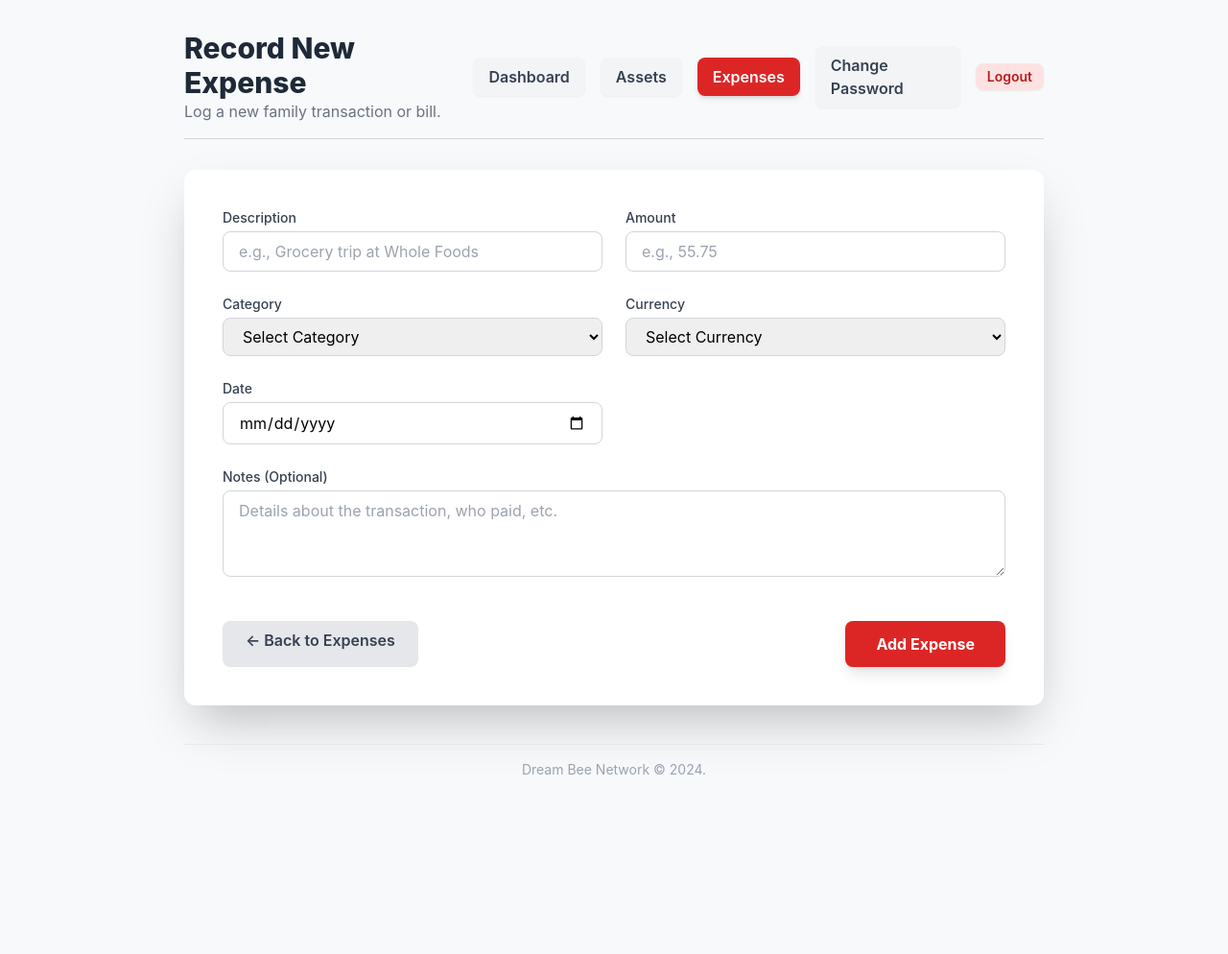
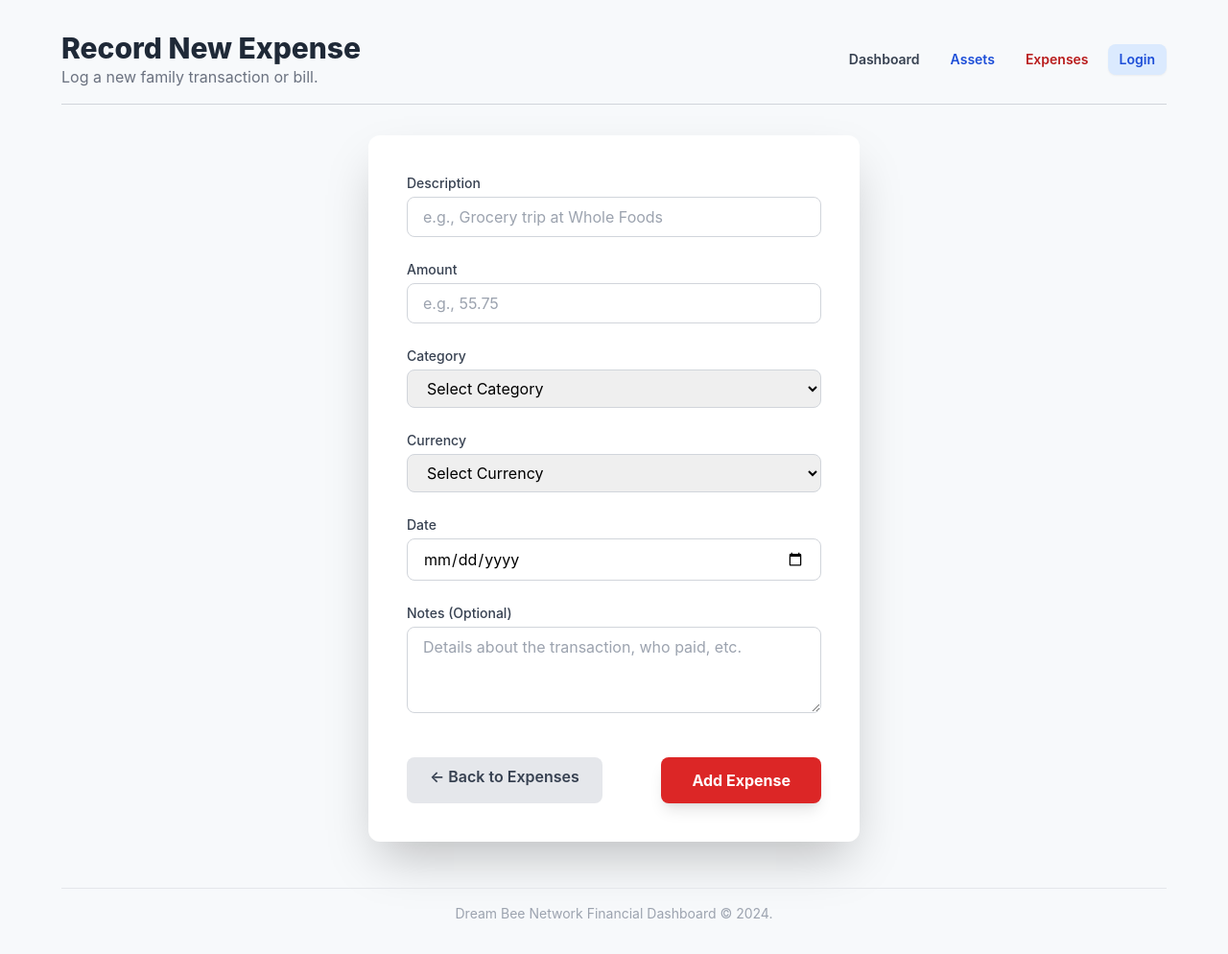
Before and after one commit to foyruser/Family-Financial-Dashboard, a Flask app: template templates/add_expense.html in a window 1280 px wide. Shown: the whole page at 96% size. Before the commit the page ends 807 px from the top, so only its background shows below. Run offline with Flask 3, Linux system fonts and the light colour scheme; the template is opened without the code that fills it, so the values that code supplies are empty; some libraries are stand-ins or nearby versions.

Commit message:
Update add_expense.html

```diff
--- a/templates/add_expense.html
+++ b/templates/add_expense.html
@@ -1,54 +1,16 @@
-<!DOCTYPE html>
-<html lang="en">
-<head>
-    <meta charset="UTF-8">
-    <meta name="viewport" content="width=device-width, initial-scale=1.0">
-    <title>Add New Expense - Dream Bee Network</title>
-    <script src="https://cdn.tailwindcss.com"></script>
-    <style>
-        /* Keeping font family here for consistency */
-        body { font-family: 'Inter', sans-serif; background-color: #f7f9fb; }
-    </style>
-</head>
-<body class="min-h-screen p-4 sm:p-8">
-    <div class="max-w-4xl mx-auto">
+{% extends "base.html" %}
 
-        <header class="flex flex-col sm:flex-row justify-between items-start sm:items-center mb-8 pb-4 border-b border-gray-300">
-            <div class="mb-4 sm:mb-0">
-                <h1 class="text-3xl font-extrabold text-gray-800">Record New Expense</h1>
-                <p class="text-gray-500">Log a new family transaction or bill.</p>
-            </div>
-            <nav class="flex space-x-4 items-center">
-                <a href="{{ url_for('home') }}" class="px-4 py-2 bg-gray-100 text-gray-700 font-semibold rounded-lg hover:bg-gray-200 transition-colors shadow-sm">Dashboard</a>
-                <a href="{{ url_for('index') }}" class="px-4 py-2 bg-gray-100 text-gray-700 font-semibold rounded-lg hover:bg-gray-200 transition-colors shadow-sm">Assets</a>
-                <a href="{{ url_for('expenses') }}" class="px-4 py-2 bg-red-600 text-white font-semibold rounded-lg shadow-md">Expenses</a>
-                <a href="{{ url_for('change_password') }}" class="px-4 py-2 bg-gray-100 text-gray-700 font-semibold rounded-lg hover:bg-gray-200 transition-colors shadow-sm">Change Password</a>
-                <a href="{{ url_for('logout') }}" class="ml-3 px-3 py-1 text-sm bg-red-100 text-red-700 font-semibold rounded-lg hover:bg-red-200 transition-colors shadow-sm">Logout</a>
-            </nav>
-        </header>
+{% block title %}Record New Expense{% endblock %}
+{% block header_title %}Record New Expense{% endblock %}
+{% block header_subtitle %}Log a new family transaction or bill.{% endblock %}
 
-        {% with messages = get_flashed_messages(with_categories=true) %}
-            {% if messages %}
-                <div class="mb-6 space-y-2">
-                {% for category, message in messages %}
-                    <div class="p-3 text-sm rounded-lg border
-                        {% if category == 'success' %}bg-green-100 text-green-700 border-green-300
-                        {% elif category == 'error' %}bg-red-100 text-red-700 border-red-300
-                        {% elif category == 'warning' %}bg-amber-100 text-amber-700 border-amber-300
-                        {% endif %}">
-                        {{ message }}
-                    </div>
-                {% endfor %}
-                </div>
-            {% endif %}
-        {% endwith %}
-
-        <div class="bg-white p-6 sm:p-10 rounded-xl shadow-2xl">
+{% block content %}
+<div class="bg-white p-6 sm:p-10 rounded-xl shadow-2xl max-w-lg mx-auto">
     {% set form_input_class = "w-full px-4 py-2 border border-gray-300 rounded-lg focus:ring-2 focus:ring-red-500 focus:border-red-500 transition-shadow" %}
 
     <form method="POST" class="space-y-6">
 
-                <div class="grid grid-cols-1 md:grid-cols-2 gap-6">
+        <div class="grid grid-cols-1 gap-6">
 
             <div>
                 <label for="description" class="block text-sm font-medium text-gray-700 mb-1">Description</label>
@@ -99,10 +61,4 @@
         </div>
     </form>
 </div>
-
-        <footer class="mt-10 pt-4 border-t border-gray-200 text-center text-sm text-gray-400">
-            Dream Bee Network &copy; 2024.
-        </footer>
-    </div>
-</body>
-</html>
+{% endblock %}
```
Lines whose indentation alone changed are shown as unchanged.
